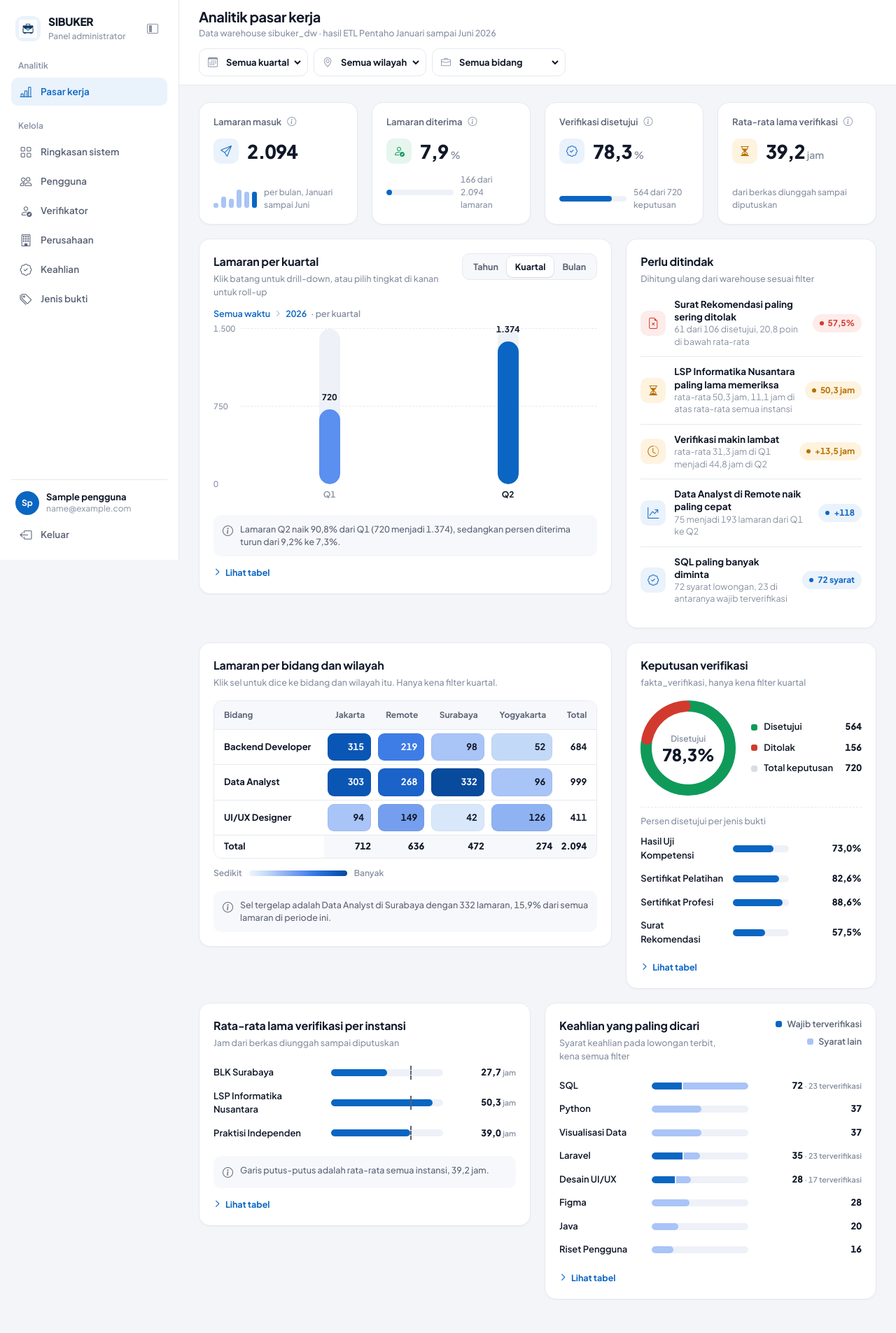
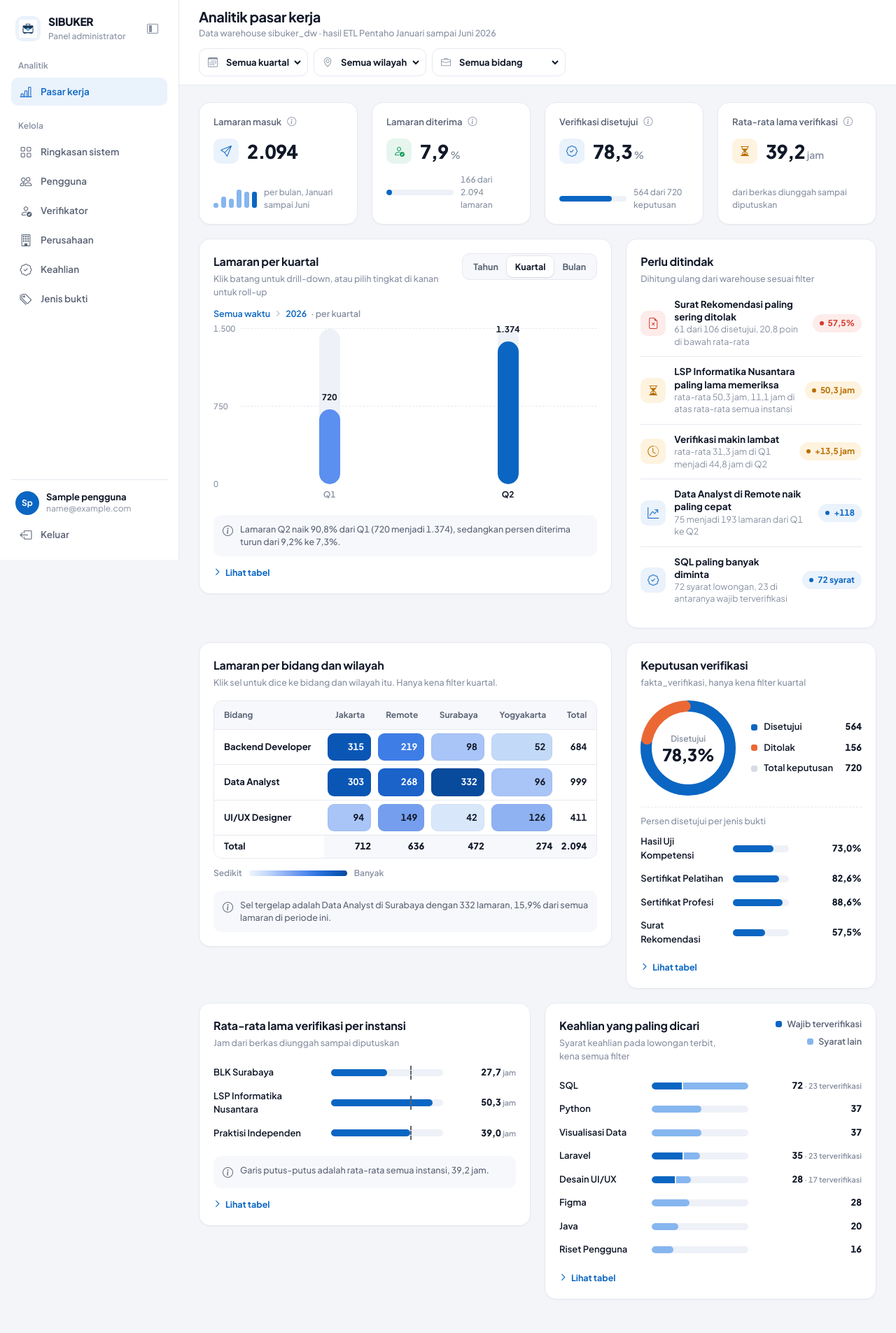
Before and after one commit to raphaeladikara/sibuker, a Laravel app: page /admin/analitik in a window 1280 px wide. Shown: the whole page at 70% size. Run offline with Laravel 12, Linux system fonts and the light colour scheme; a user stored in the database is signed in; data comes from the database, SQL or seed files in the repository; tables that the repository leaves empty hold one stand-in row (values such as "Sample post").

Commit message:
Ganti warna donut dan batang keahlian dengan pasangan yang lolos validator palet

```diff
--- a/public/css/panel.css
+++ b/public/css/panel.css
@@ -12,7 +12,10 @@
     --warn: #b86e00; --warn-soft: #fef3df;
     --bad: #d23a2e; --bad-soft: #fdecea;
     --track: #eef1f7;
-    --c2: #5b8ff0; --c3: #a9c4f7;
+    --c2: #5b8ff0; --c3: #86b6ef;
+    /* Pasangan warna grafik yang lolos validator palet: biru-oranye untuk disetujui/ditolak
+       (aman untuk buta warna), dan dua tingkat biru untuk bagian dari total. */
+    --setuju: #0a66c2; --tolak: #eb6834;
     --e1: 0 1px 2px rgba(16, 24, 40, .04);
     --e3: 0 12px 32px rgba(16, 24, 40, .12), 0 0 0 1px rgba(16, 24, 40, .05);
     --ease: cubic-bezier(.23, 1, .32, 1);
--- a/resources/views/admin/analitik.blade.php
+++ b/resources/views/admin/analitik.blade.php
@@ -277,7 +277,7 @@
         @if ($kpi['verifikasi'])
             @php
                 $uk = 136; $tb = 16; $r = ($uk - $tb) / 2; $C = 2 * M_PI * $r; $celah = 5;
-                $seg = [['v' => $kpi['setuju'], 'c' => 'var(--ok)'], ['v' => $kpi['ditolak'], 'c' => 'var(--bad)']];
+                $seg = [['v' => $kpi['setuju'], 'c' => 'var(--setuju)'], ['v' => $kpi['ditolak'], 'c' => 'var(--tolak)']];
                 $off = 0;
             @endphp
             <div class="donut-wrap">
@@ -295,8 +295,8 @@
                     <div class="mid"><div><span>Disetujui</span><b>{{ $angka($kpi['persen_setuju'], 1) }}%</b></div></div>
                 </div>
                 <div class="dleg">
-                    <div style="--c: var(--ok)">Disetujui <b>{{ $angka($kpi['setuju']) }}</b></div>
-                    <div style="--c: var(--bad)">Ditolak <b>{{ $angka($kpi['ditolak']) }}</b></div>
+                    <div style="--c: var(--setuju)">Disetujui <b>{{ $angka($kpi['setuju']) }}</b></div>
+                    <div style="--c: var(--tolak)">Ditolak <b>{{ $angka($kpi['ditolak']) }}</b></div>
                     <div style="--c: var(--line-strong)">Total keputusan <b>{{ $angka($kpi['verifikasi']) }}</b></div>
                 </div>
             </div>
```
